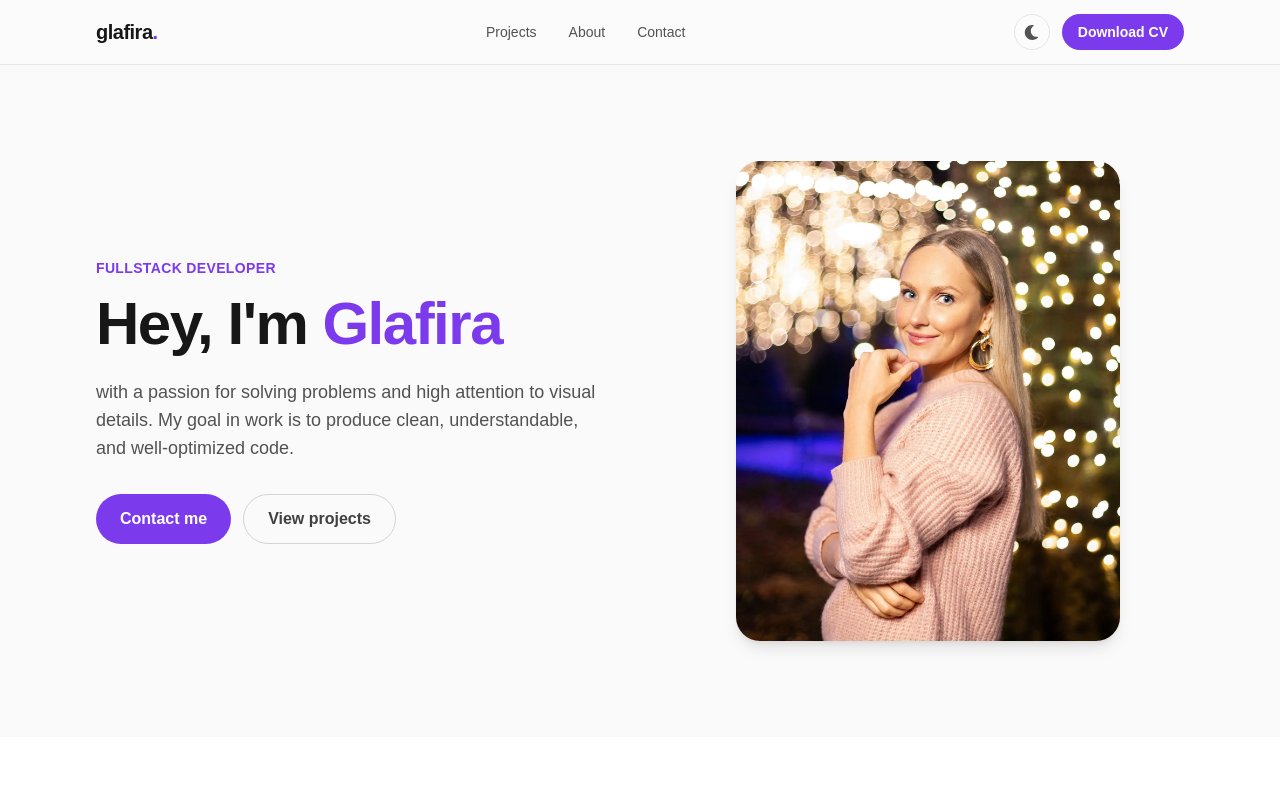
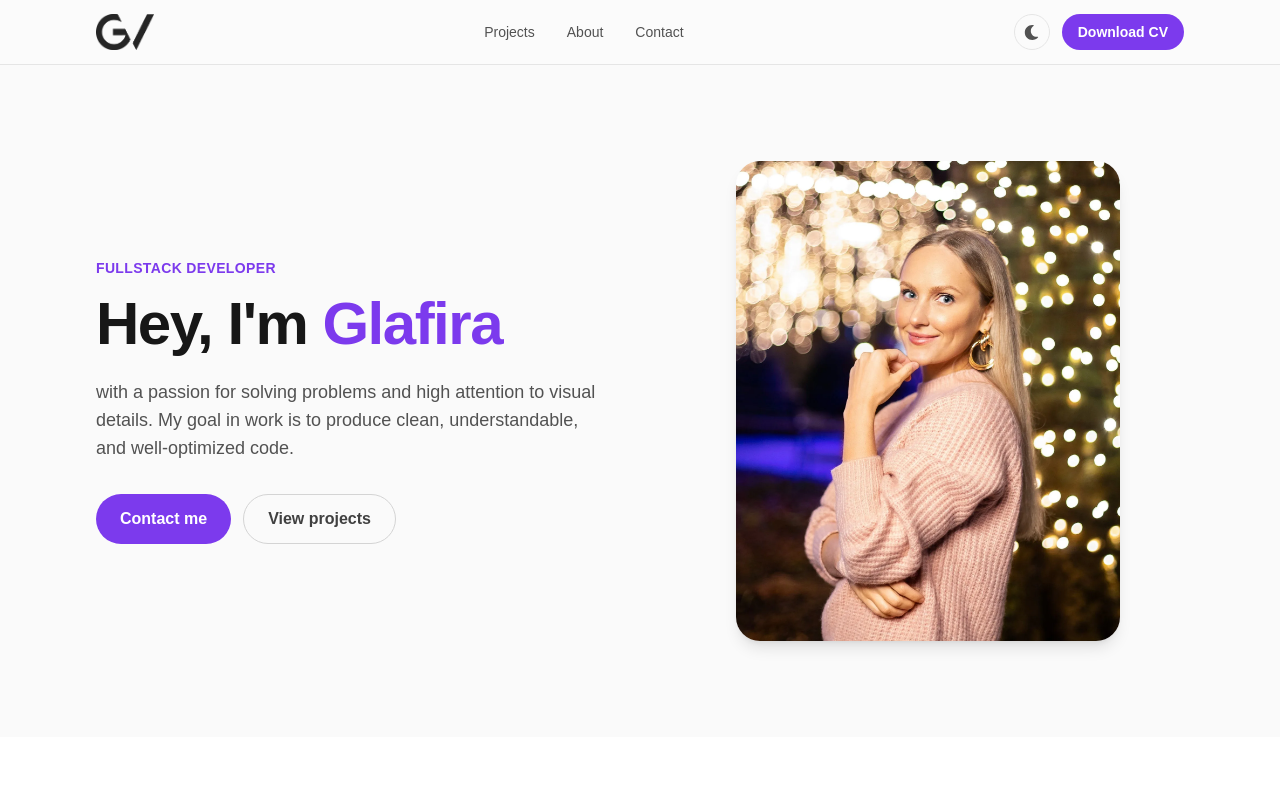
Before and after one commit to glafver/portfolio, a React (Vite) app: page / in a window 1280 px wide. Shown: the top 800 px of the page. Built offline with nearby package versions, Linux system fonts and the light colour scheme; no server answers; the database is empty.

Commit message:
Restore logo and soften dark theme
- Bring back GV logo image (inverted in dark mode)
- Lighten dark background from near-black (neutral-950) to neutral-900

```diff
--- a/src/components/Hero.tsx
+++ b/src/components/Hero.tsx
@@ -10,7 +10,7 @@ const Hero: React.FC = () => {
     const { isAdmin, openContentEditor } = useAdmin();
 
     return (
-        <section className="relative bg-neutral-50 dark:bg-neutral-950">
+        <section className="relative bg-neutral-50 dark:bg-neutral-900">
             {isAdmin && <EditButton onClick={() => openContentEditor('hero')} className="absolute top-4 right-4 z-20" />}
 
             <div className="max-w-6xl mx-auto px-6 lg:px-8 py-16 lg:py-24 flex flex-col lg:flex-row items-center gap-12 lg:gap-16">
--- a/src/components/Navbar.tsx
+++ b/src/components/Navbar.tsx
@@ -11,13 +11,14 @@ const Navbar: React.FC = () => {
         'text-sm font-medium text-neutral-600 dark:text-neutral-300 hover:text-violet-600 dark:hover:text-violet-400 transition';
 
     return (
-        <nav className="sticky top-0 z-40 bg-neutral-50/80 dark:bg-neutral-950/80 backdrop-blur border-b border-neutral-200 dark:border-neutral-800">
+        <nav className="sticky top-0 z-40 bg-neutral-50/80 dark:bg-neutral-900/80 backdrop-blur border-b border-neutral-200 dark:border-neutral-800">
             <div className="max-w-6xl mx-auto px-6 lg:px-8 h-16 flex items-center justify-between">
-                <a
-                    href="#"
-                    className="font-display font-bold text-xl tracking-tight text-neutral-900 dark:text-white"
-                >
-                    glafira<span className="text-violet-600 dark:text-violet-400">.</span>
+                <a href="#" className="flex items-center">
+                    <img
+                        src="/assets/GV_logo_dark.webp"
+                        alt="Glafira Veretennikova logo"
+                        className="h-8 lg:h-9 w-auto dark:invert"
+                    />
                 </a>
 
                 <div className="hidden lg:flex items-center gap-8">
@@ -50,7 +51,7 @@ const Navbar: React.FC = () => {
             </div>
 
             {isOpen && (
-                <div className="lg:hidden border-t border-neutral-200 dark:border-neutral-800 bg-neutral-50 dark:bg-neutral-950 px-6 py-4 space-y-1">
+                <div className="lg:hidden border-t border-neutral-200 dark:border-neutral-800 bg-neutral-50 dark:bg-neutral-900 px-6 py-4 space-y-1">
                     <a href="#projects" onClick={() => setIsOpen(false)} className={`block py-2 ${linkClass}`}>Projects</a>
                     <a href="#about" onClick={() => setIsOpen(false)} className={`block py-2 ${linkClass}`}>About</a>
                     <a href="#contact" onClick={() => setIsOpen(false)} className={`block py-2 ${linkClass}`}>Contact</a>
```
